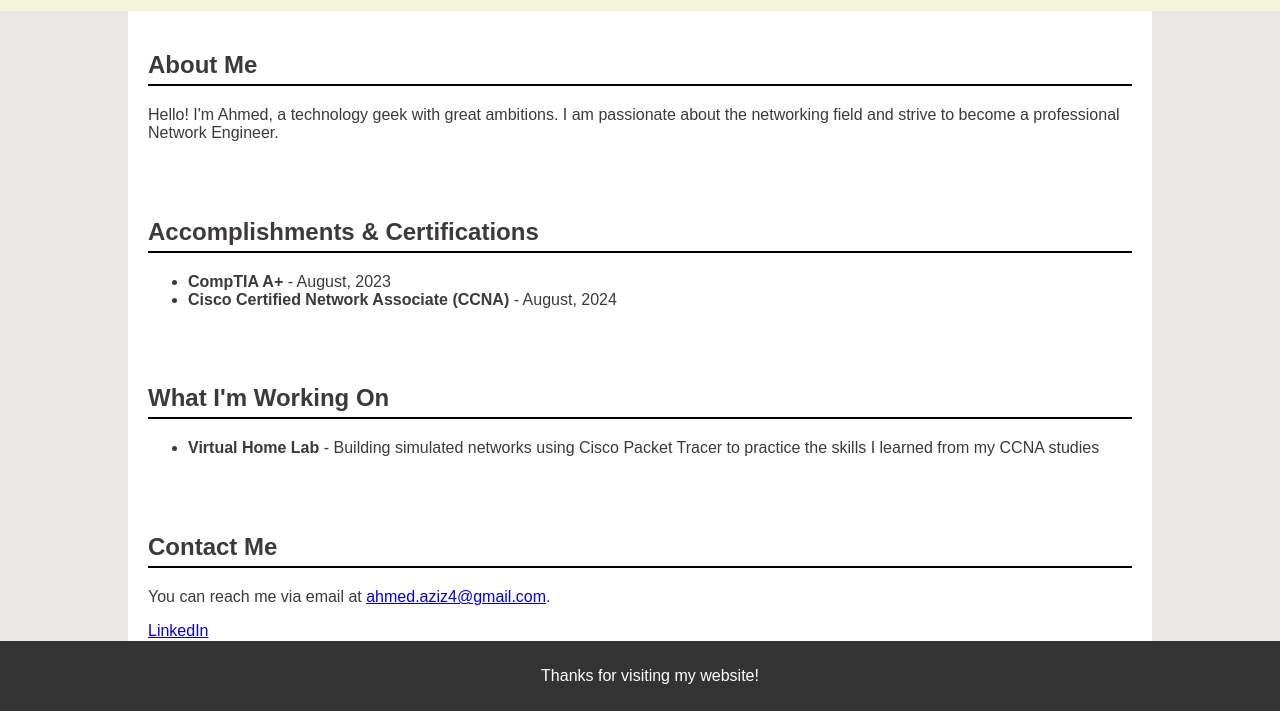
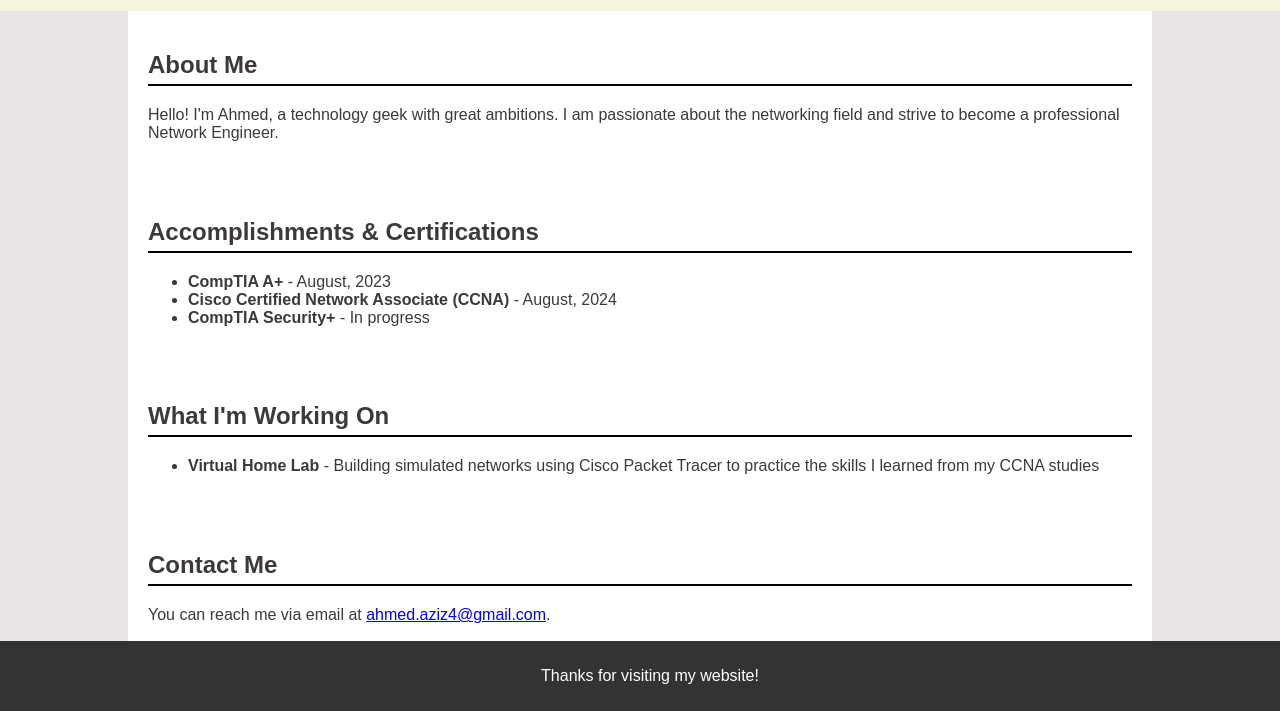
Before and after one commit to elsay002/mywebsite, a plain HTML site: page index.html in a window 1280 px wide. Shown: the part 89-800 px from the top of the page. Drawn offline with Linux system fonts and the light colour scheme.

Commit message:
Update index.html

```diff
--- a/index.html
+++ b/index.html
@@ -56,6 +56,7 @@
         <ul>
             <li><strong>CompTIA A+</strong> - August, 2023</li>
             <li><strong>Cisco Certified Network Associate (CCNA)</strong> - August, 2024</li>
+            <li><strong>CompTIA Security+</strong> - In progress</li>
         </ul>
     </section>
 
```
